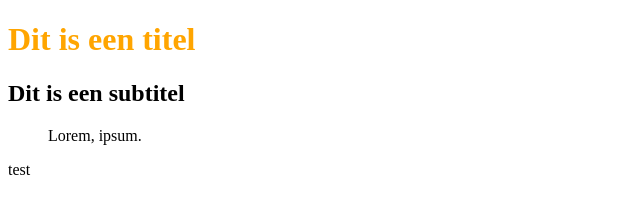
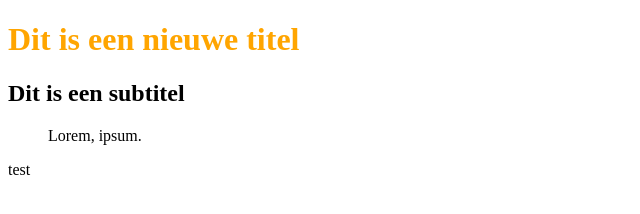
Before and after one commit to MchlVrstrtn/testgit, a plain HTML site: page index.html in a window 1280 px wide. Shown: the whole page, without its empty margins (0-640 px from the left). Drawn offline with Linux system fonts and the light colour scheme.

Commit message:
nieuwe titel

```diff
--- a/index.html
+++ b/index.html
@@ -8,7 +8,7 @@
     <link rel="stylesheet" href="./style.css" />
   </head>
   <body>
-    <h1>Dit is een titel</h1>
+    <h1>Dit is een nieuwe titel</h1>
     <h2>Dit is een subtitel</h2>
     <ul>
       Lorem, ipsum.
```
